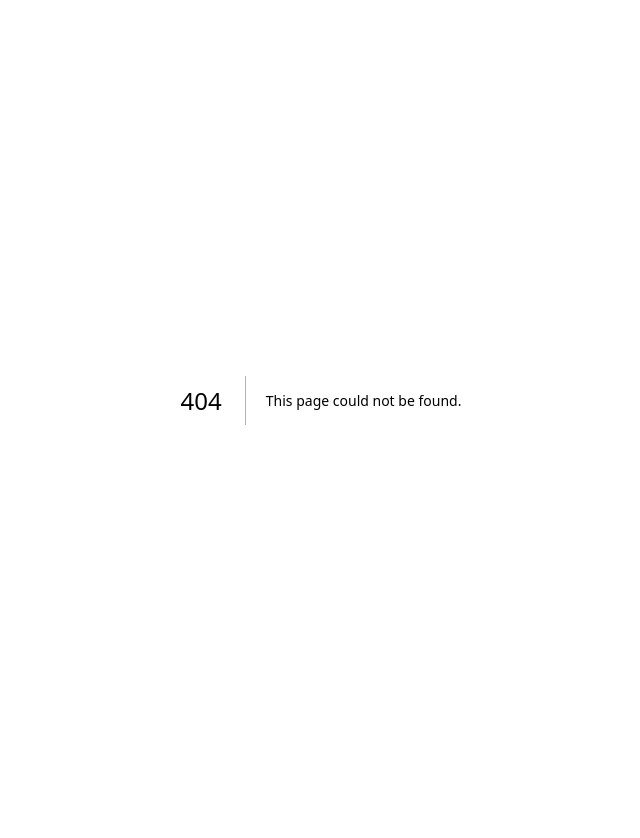
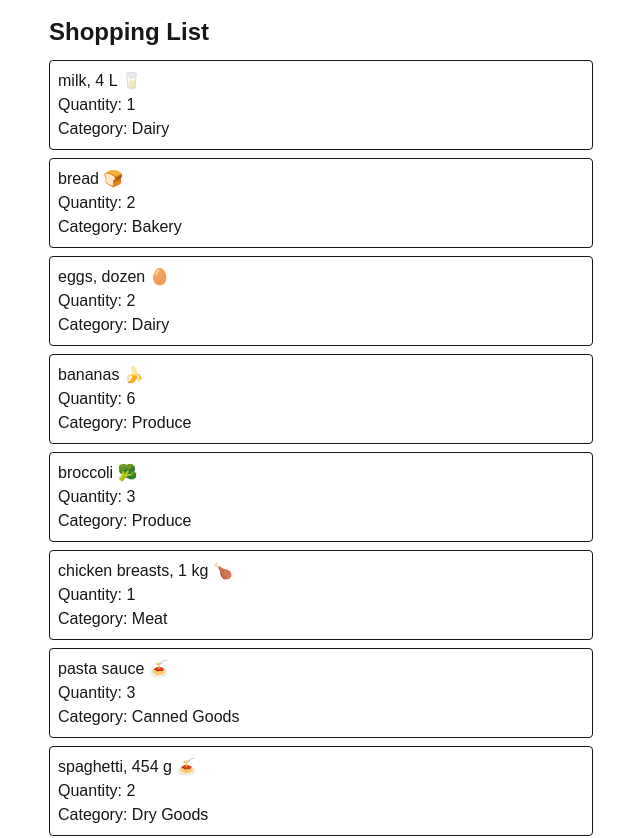
Before and after one commit to heet-talati/cprg306-assignments, a Next.js app: page /week-3 in a window 1280 px wide. Before the commit this address had no page. Shown: the top 838 px of the page, without its empty margins (319-959 px from the left). Before the commit the page ends 800 px from the top, so only its background shows below. Built offline with nearby package versions, Linux system fonts and the light colour scheme.

Commit message:
week 3 page

```diff
--- /dev/null
+++ b/app/week-3/page.js
@@ -0,0 +1,15 @@
+import ItemList from "./item-list";
+import Head from "next/head";
+
+export const metadata = {
+  title: "Shopping List",
+};
+
+export default function Page() {
+  return (
+    <main className="mx-auto max-w-xl p-4 flex flex-col">
+      <h1 className="text-2xl font-bold">Shopping List</h1>
+      <ItemList></ItemList>
+    </main>
+  );
+}
```
